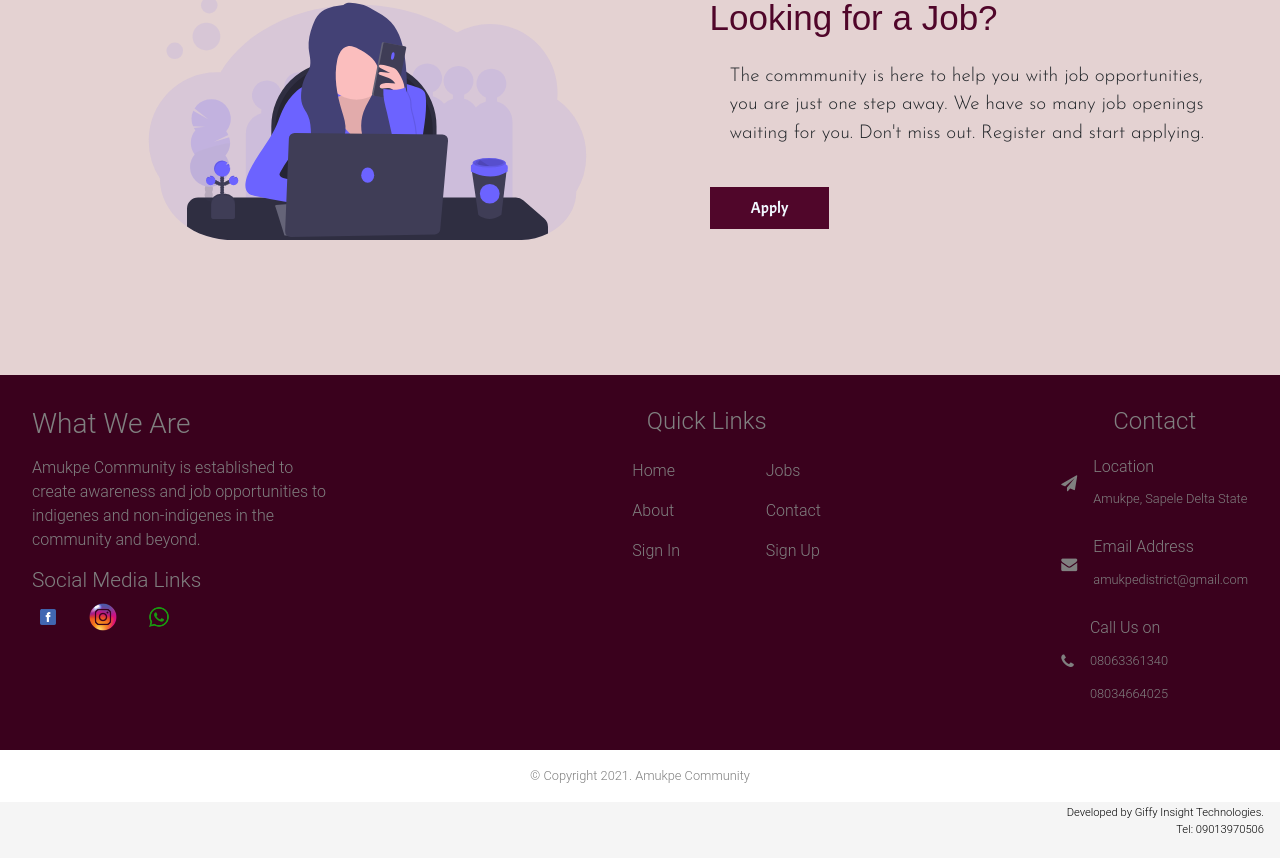
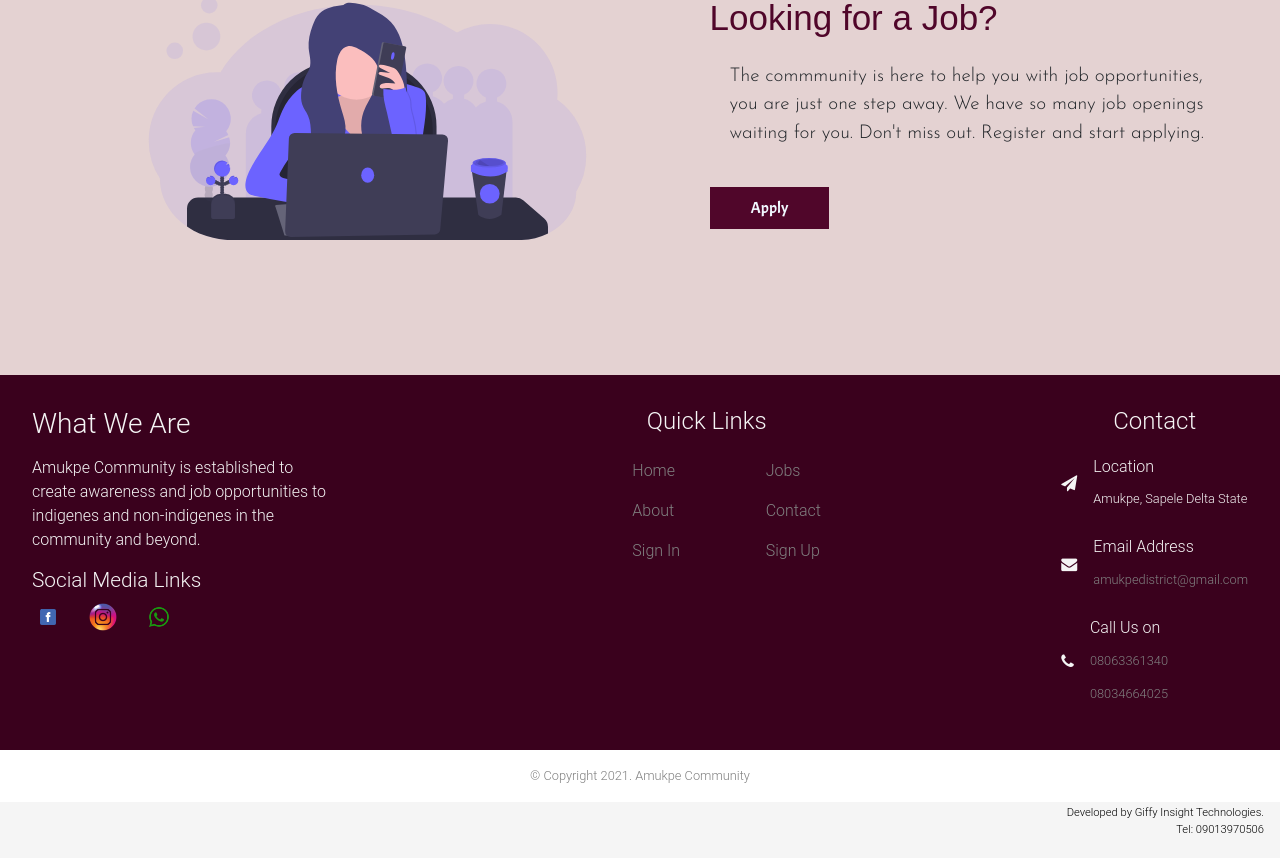
Before and after one commit to giffyonyinye/amukpe-project, a React (Create React App) app: page / in a window 1280 px wide. Shown: the part 1523-2381 px from the top of the page. Built offline with nearby package versions, Linux system fonts and the light colour scheme; a web font is replaced by a local one.

Commit message:
added style

```diff
--- a/src/index.css
+++ b/src/index.css
@@ -206,7 +206,7 @@
 .footer-section {
     background-color: #3a011d;
     display: flex;
-    color: grey;
+    color: whitesmoke;
     padding: 2rem 2rem 2rem 2rem;
     justify-content: space-between;
 }
```
